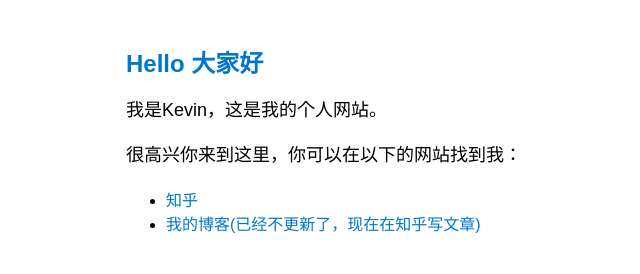
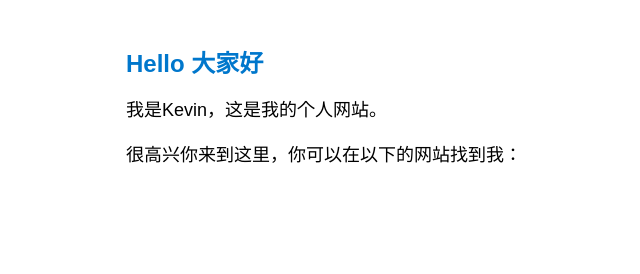
Before and after one commit to Kevinletsgo/Kevinletsgo.github.io, a plain HTML site: page index.html in a window 1280 px wide. Shown: the whole page, without its empty margins (214-854 px from the left). Drawn offline with Linux system fonts and the light colour scheme.

Commit message:
Update index.html

```diff
--- a/index.html
+++ b/index.html
@@ -11,11 +11,3 @@
         <h1>Hello 大家好</h1>
         <p>我是Kevin，这是我的个人网站。</p>
         <p>很高兴你来到这里，你可以在以下的网站找到我：</p>
-
-        <ul>
-            <li><a href="https://www.zhihu.com/people/AJLoveChina">知乎</a></li>
-            <li><a href="http://hejie.nigeerhuo.com">我的博客(已经不更新了，现在在知乎写文章)</a></li>
-        </ul>
-    </div>
-</body>
-</html>
```
